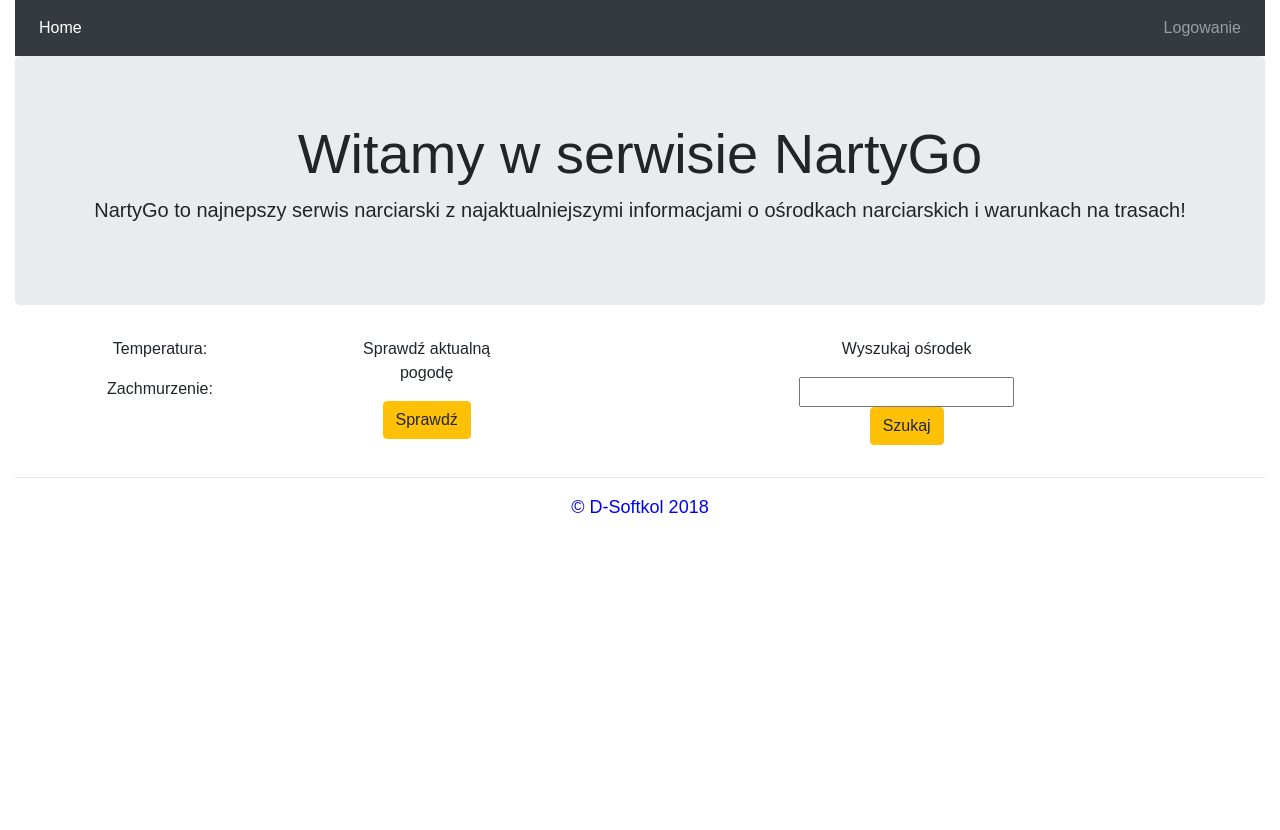
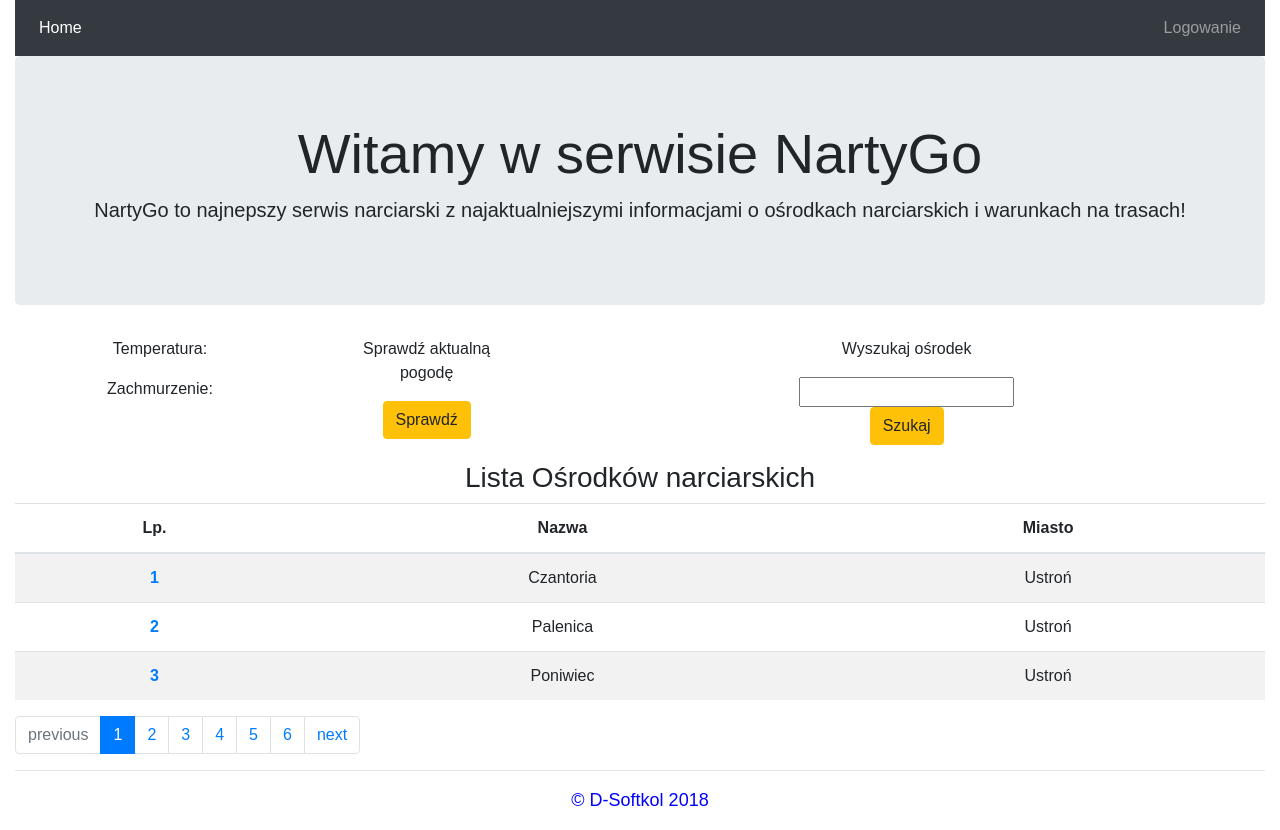
Before and after one commit to dorkka/NartyGo, a React (Create React App) app: page /resorts in a window 1280 px wide. Before the commit the page ends 800 px from the top, so only its background shows below. Built offline with nearby package versions, Linux system fonts and the light colour scheme; data requests are answered from the project's data file.

Commit message:
minor routing changes

```diff
--- a/src/App.js
+++ b/src/App.js
@@ -13,7 +13,8 @@ class App extends Component {
         <div className="container-fluid App">
           <TopLayout />
           <Route exact path="/" component={ResortsData} />
-          <Route path="/resortPage/SpecificResortPage" component={SpecificResortPage} />
+          <Route exact path="/resorts" component={ResortsData} />
+          <Route path="/resorts/:id" component={SpecificResortPage} />
           <FooterLayout />
         </div>
       </Router>
--- a/src/components/ResortBasicInfo.js
+++ b/src/components/ResortBasicInfo.js
@@ -7,7 +7,7 @@ class ResortBasicInfo extends Component {
     const { resort: { id, name, city } } = this.props;
     return (
       <tr>
-        <th scope="row"><Link to="resortPage/SpecificResortPage">{id}</Link></th>
+        <th scope="row"><Link to={`/resorts/${id}`}>{id}</Link></th>
         <td>{name}</td>
         <td>{city}</td>
       </tr>
```
